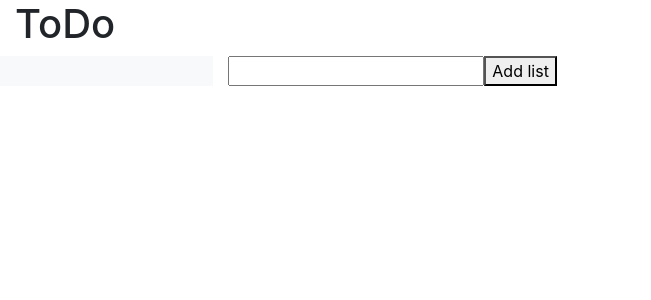
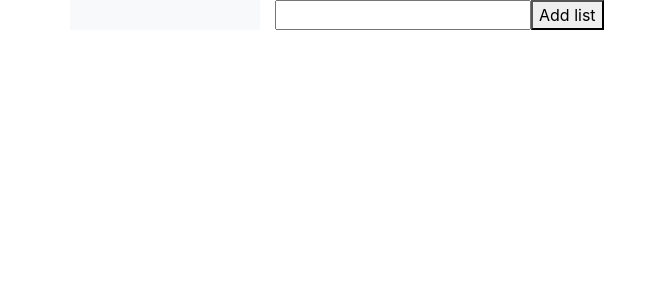
Before and after one commit to isaacaflores2/reactToDoApp, a React (Create React App) app in the folder todo-app/: page / in a window 1280 px wide. Shown: the top 300 px of the page, without its empty margins (0-651 px from the left). Built offline with nearby package versions, Linux system fonts and the light colour scheme.

Commit message:
Import Container and Navbar

```diff
--- a/todo-app/src/App.js
+++ b/todo-app/src/App.js
@@ -3,7 +3,9 @@ import './App.css';
 import TodoList from './TodoList'
 import SideNav from './SideNav';
 import Todo from './modules/Todo';
-import Header from './Header';
+import Navbar from 'react-bootstrap/Navbar'
+import Container from 'react-bootstrap/Container';
+
 
 class App extends React.Component{
 
@@ -55,8 +57,10 @@ class App extends React.Component{
     const todoId = this.state.todoToDisplayId;
 
     return (
-        <div className="container-fluid">
-          <Header/>
+        <Container>
+
+          {/* <Navbar fixed="top">ToDoApp</Navbar> */}
+
           <div className="row">
             <nav className="col-md-2 d-none d-md-block bg-light sidebar">
               <SideNav todos={todos} onTodoSelect={this.handleNavSelect}/>
@@ -75,7 +79,8 @@ class App extends React.Component{
               </form>
             </div>
           </div>
-        </div>
+
+        </Container>
 
     );
   }
```
